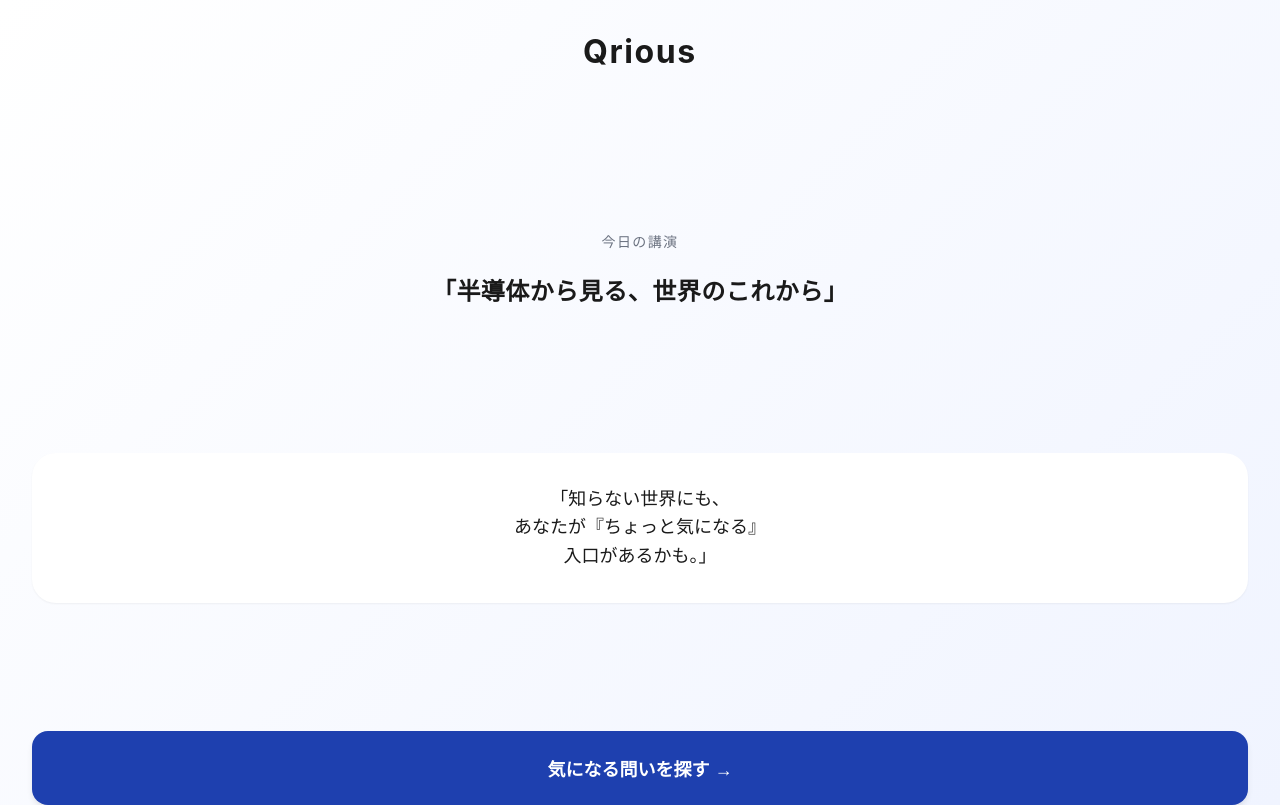
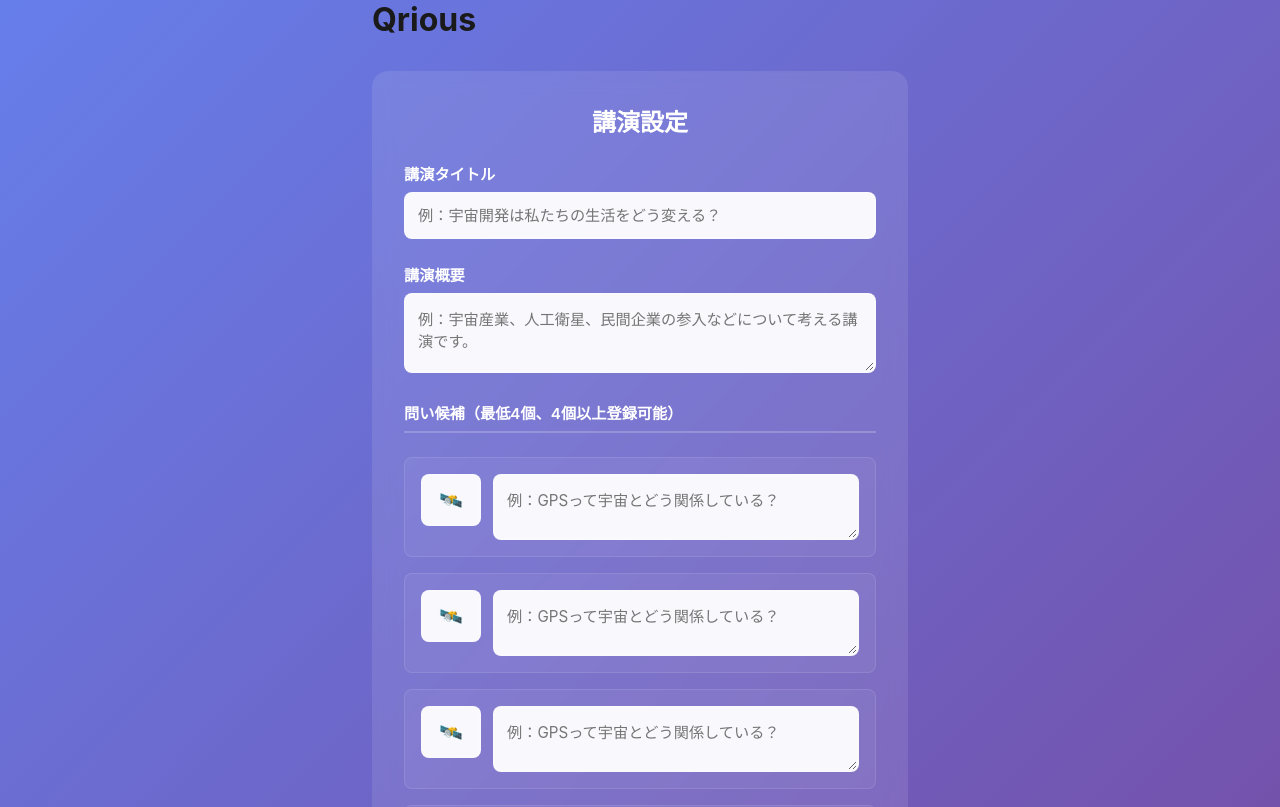
Before and after one commit to sibapannda/qrious-lecture-prototype, a React (Create React App) app: page / in a window 1280 px wide. Shown: the top 807 px of the page. Built offline with nearby package versions, Linux system fonts and the light colour scheme.

Commit message:
Update App.js

```diff
--- a/src/App.js
+++ b/src/App.js
@@ -1,4 +1,5 @@
 import React, { useState } from 'react';
+import { Screen0LectureSetup } from './components/Screen0_LectureSetup';
 import { Screen1Start } from './components/Screen1_Start';
 import { Screen2SelectQuestion } from './components/Screen2_SelectQuestion';
 import { Screen3ConfirmQuestion } from './components/Screen3_ConfirmQuestion';
@@ -10,10 +11,16 @@ import './styles/theme.css';
 import './App.css';
 
 function App() {
-  const [currentScreen, setCurrentScreen] = useState(1);
+  const [currentScreen, setCurrentScreen] = useState(0);
+  const [lecture, setLecture] = useState(null);
   const [selectedQuestion, setSelectedQuestion] = useState(null);
   const [lectureNotes, setLectureNotes] = useState('');
   const [lectureAnswer, setLectureAnswer] = useState('');
+
+  const handleScreen0LectureSetup = (lectureData) => {
+    setLecture(lectureData);
+    setCurrentScreen(1);
+  };
 
   const handleScreen1Next = () => {
     setCurrentScreen(2);
@@ -43,19 +50,19 @@ function App() {
   };
 
   const handleScreen6Complete = (data) => {
-    // In a real app, this would submit data to a backend
-    // For now, we'll show a completion message
     console.log('Experience completed:', {
       question: selectedQuestion,
       notes: lectureNotes,
       answer: lectureAnswer,
       insights: data,
     });
+
     setCurrentScreen(8);
   };
 
   const handleReset = () => {
-    setCurrentScreen(1);
+    setCurrentScreen(0);
+    setLecture(null);
     setSelectedQuestion(null);
     setLectureNotes('');
     setLectureAnswer('');
@@ -63,10 +70,22 @@ function App() {
 
   return (
     <div className="app">
-      {currentScreen === 1 && <Screen1Start onNext={handleScreen1Next} />}
+      {currentScreen === 0 && (
+        <Screen0LectureSetup
+          onLectureSetup={handleScreen0LectureSetup}
+        />
+      )}
 
-      {currentScreen === 2 && (
+      {currentScreen === 1 && lecture && (
+        <Screen1Start
+          lecture={lecture}
+          onNext={handleScreen1Next}
+        />
+      )}
+
+      {currentScreen === 2 && lecture && (
         <Screen2SelectQuestion
+          questions={lecture.questions}
           onSelectQuestion={handleScreen2SelectQuestion}
           onNoQuestionFound={handleScreen2NoQuestionFound}
         />
@@ -94,21 +113,26 @@ function App() {
       )}
 
       {currentScreen === 6 && (
-        <Screen6NewInsights onNext={handleScreen6Complete} />
+        <Screen6NewInsights
+          onNext={handleScreen6Complete}
+        />
       )}
 
       {currentScreen === 7 && (
-        <Screen7NotFound onReset={handleReset} />
+        <Screen7NotFound
+          onReset={handleReset}
+        />
       )}
 
       {currentScreen === 8 && (
-        <Screen8Completed onReset={handleReset} />
+        <Screen8Completed
+          onReset={handleReset}
+        />
       )}
     </div>
   );
 }
 
-// Screen 8: Completed
 const Screen8Completed = ({ onReset }) => {
   return (
     <div className="screen screen-completed">
@@ -120,12 +144,20 @@ const Screen8Completed = ({ onReset }) => {
 
           <div className="completion-message">
             <div className="checkmark">✓</div>
+
             <h2>ご参加ありがとうございました！</h2>
-            <p>あなたの体験は記録されました。<br/>
-              新しい「気になる」を見つけることができましたか？</p>
+
+            <p>
+              あなたの体験は記録されました。
+              <br />
+              新しい「気になる」を見つけることができましたか？
+            </p>
           </div>
 
-          <button className="btn-primary" onClick={onReset}>
+          <button
+            className="btn-primary"
+            onClick={onReset}
+          >
             もう一度試す
           </button>
         </div>
```
